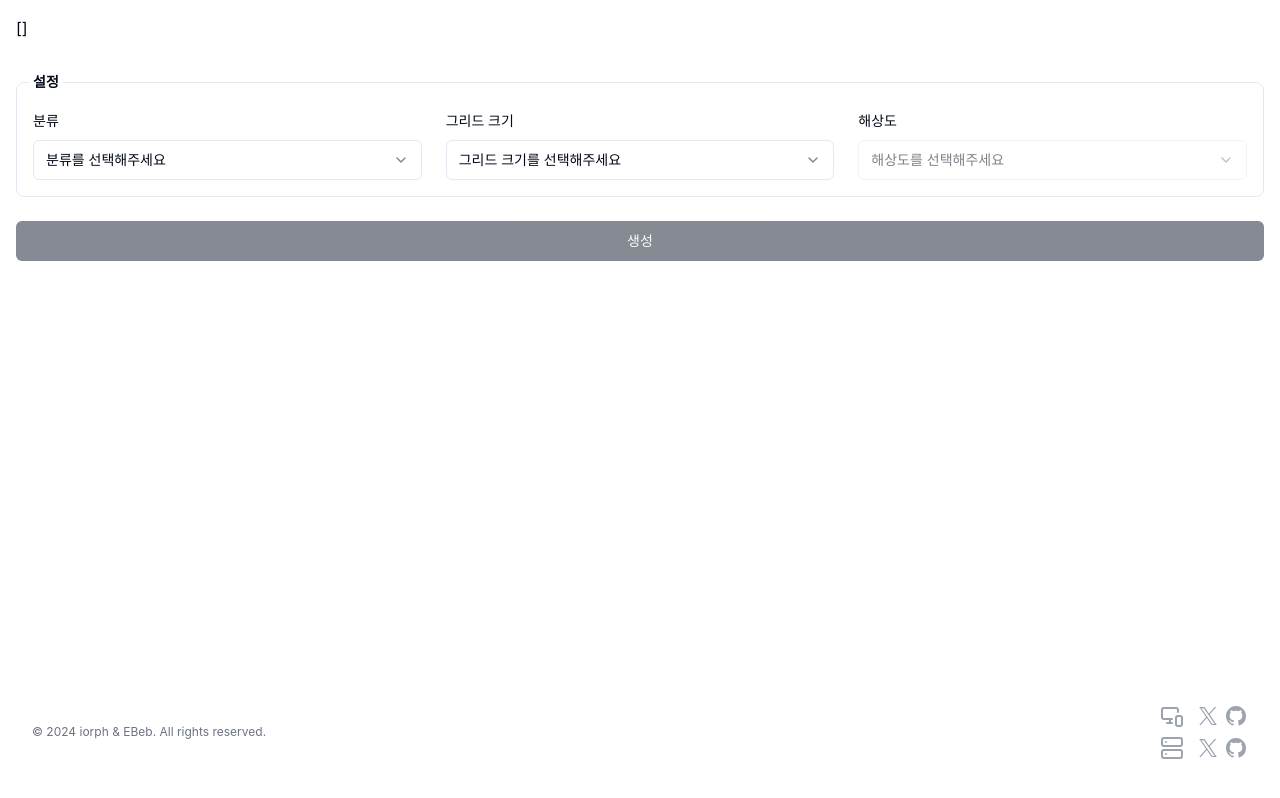
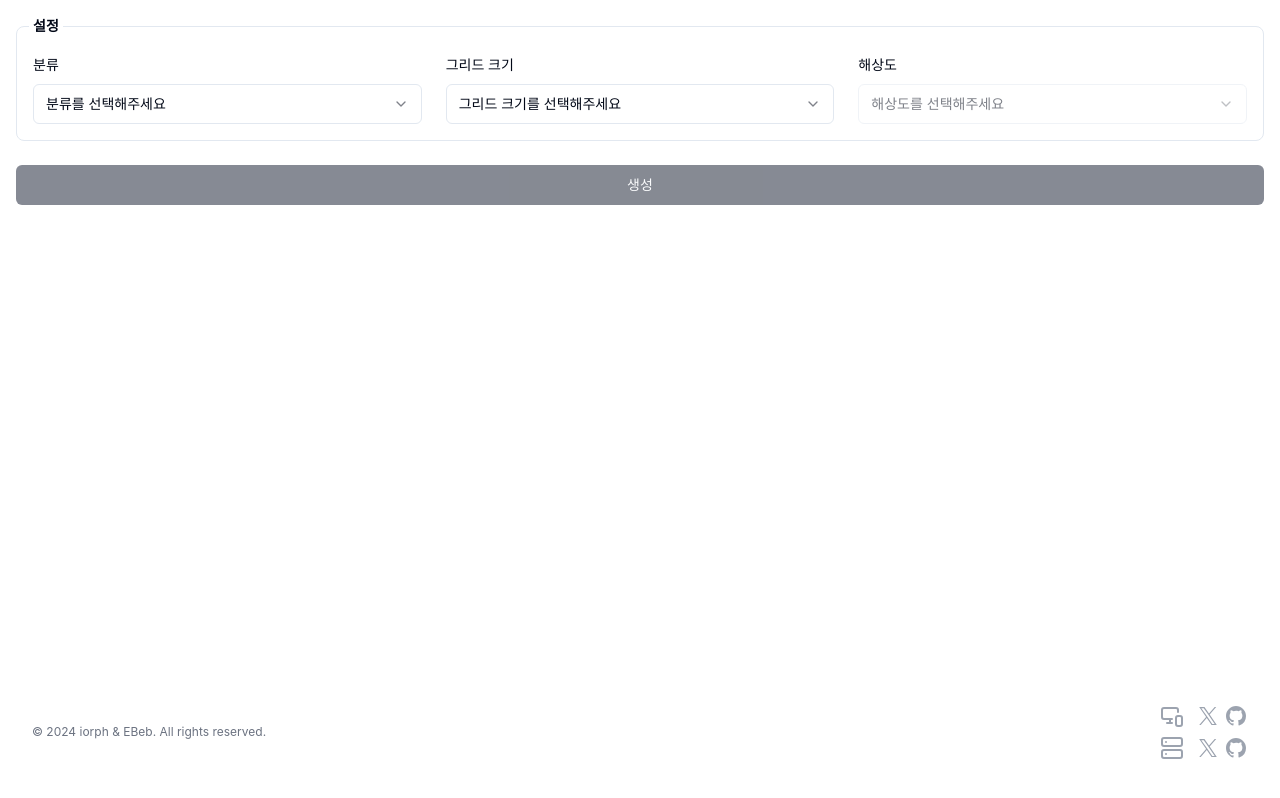
Before and after one commit to i0rph/spotifycover.ebeb.be, a React (Vite) app: page / in a window 1280 px wide. Built offline with nearby package versions, Linux system fonts and the light colour scheme; a web font is replaced by a local one.

Commit message:
FIX: 테스트용 코드 삭제

```diff
--- a/src/pages/home/index.tsx
+++ b/src/pages/home/index.tsx
@@ -168,7 +168,6 @@ export default function HomePage() {
   return (
     <section className="p-4">
       <div className="relative flex flex-col items-start gap-8">
-        {JSON.stringify(resolutions)}
         <Form {...form}>
           <form onSubmit={form.handleSubmit(onSubmit)} className="grid w-full items-start gap-6">
             <fieldset className="grid grid-cols-1 gap-6 rounded-lg border p-4 md:grid-cols-3">
```
